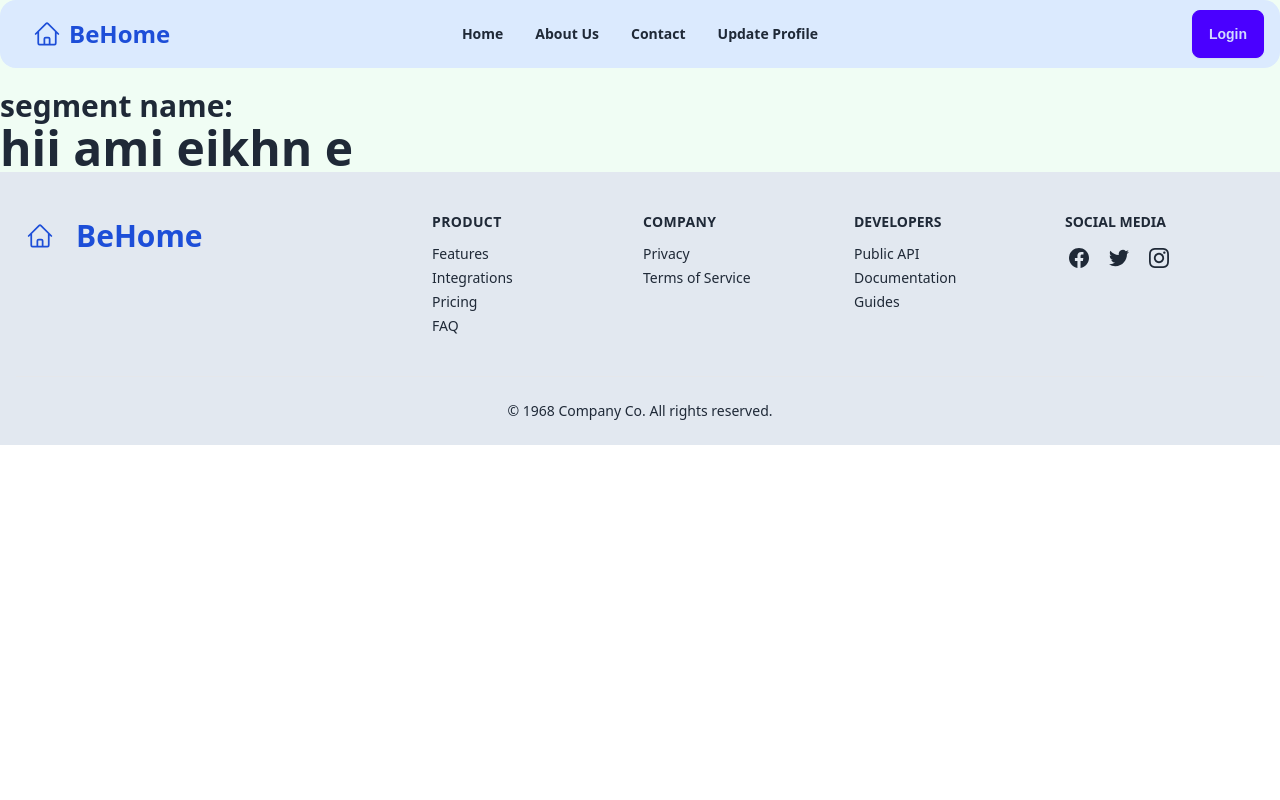
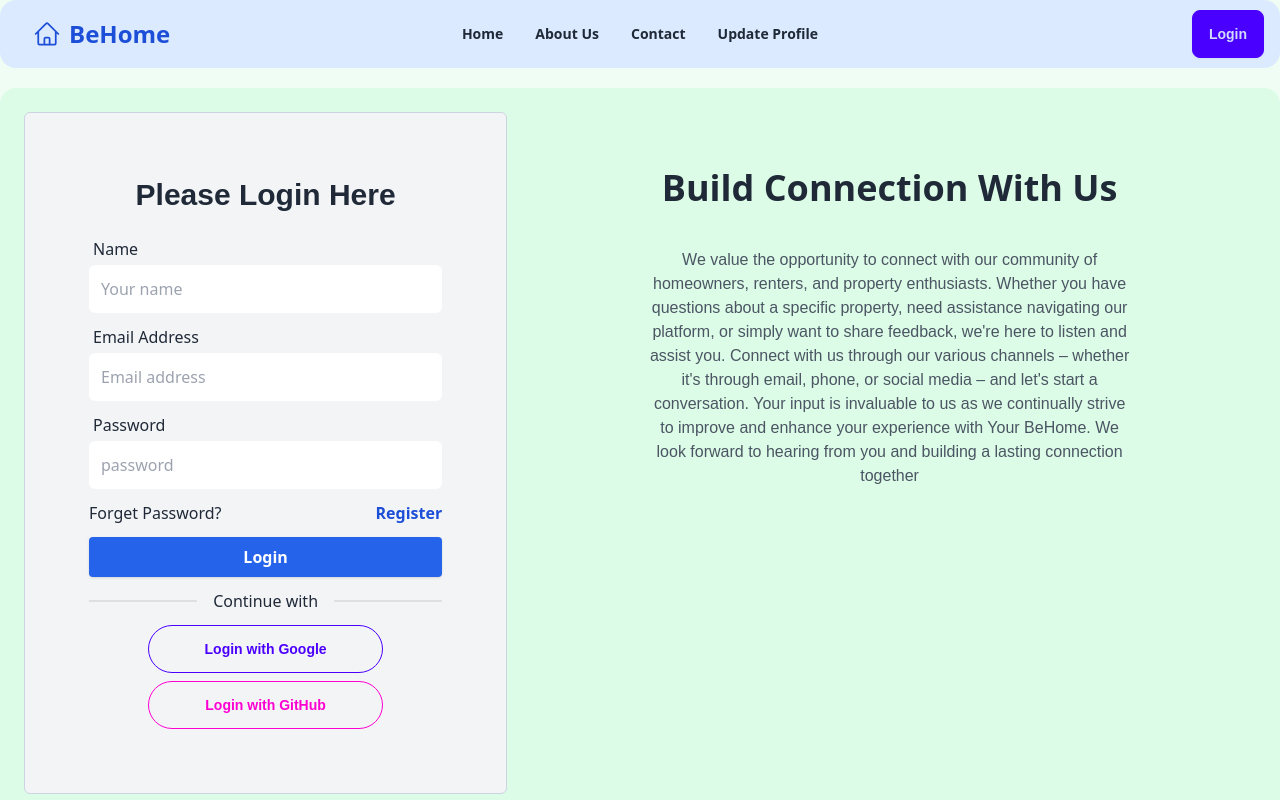
Before and after one commit to Meghla15/BeHome, a React (Vite) app: page /card-details/1 in a window 1280 px wide. Shown: the top 800 px of the page. Built offline with nearby package versions, Linux system fonts and the light colour scheme; no server answers.

Commit message:
registaion section added

```diff
--- /dev/null
+++ b/src/Components/PrivetRoute/PrivetRoute.jsx
@@ -0,0 +1,19 @@
+import React from 'react';
+import UseAuth from '../../Hooks/UseAuth';
+import { Link } from 'react-router-dom';
+import Login from '../../Pages/Login';
+
+const PrivetRoute = ({children}) => {
+    const{user} =UseAuth()
+
+    if (!user) {
+        return <Link to={"/login"}><Login></Login></Link>
+    }
+    return (
+        <div>
+            {children}
+        </div>
+    );
+};
+
+export default PrivetRoute;
--- a/src/DetailsPage/CardDetails.jsx
+++ b/src/DetailsPage/CardDetails.jsx
@@ -4,7 +4,7 @@ import { useParams } from 'react-router-dom';
 
 
 const CardDetails = () => {
-    const [detailData, setDetailData] = useState({});
+    const [singleData, setSingleData] = useState({})
     const {id} = useParams();
     const {cardData} =useCartData();
     console.log(cardData)
@@ -12,18 +12,55 @@ const CardDetails = () => {
 
     useEffect(()=>{
         if (cardData) {
-            const detailData =cardData.find(item => item.id === id);
-            console.log(detailData)
-            setDetailData(detailData);
+            const singleData =cardData.find(item => item.id === id);
+
+            setSingleData(singleData);
+            console.log(singleData)
 
         }
     },[cardData,id]);
-    const {segment_name,estate_title } = detailData || {}
+    const {segment_name,estate_title } = singleData || {}
+
     return (
-        <div>
-           <h1 className='font-bold text-3xl'>segment name:{segment_name}</h1>
-           <p className='font-bold text-5xl'>hii ami eikhn e{estate_title} </p>
+        <div className="hero min-h-screen container mx-auto rounded-2xl bg-base-200 mb-40">
+        <div className="hero-content flex-col lg:flex-row">
+          <img src="https://assets.lbmjournal.com/uploads/2019/11/new-single-family-home.jpg" className="w-[50%] rounded-lg shadow-2xl" />
+          <div className=''>
+          <p className='border-[1px] bg-red-700 text-white rounded-3xl w-1/3 text-center p-2 mb-2'>Status</p>
+            <h1 className="text-2xl font-neon font-semibold mb-2">Estate Name : <span className='font-extrabold font-neon '>Single Family Homes</span></h1>
+            <h1 className="text-2xl font-neon font-bold">Estate Title :<span className='font-extrabold font-neon '>Spacious Family Home in Suburbia</span></h1>
+
+            <p> <span className="py-6 text-xl font-semibold">Description: </span> This beautiful single-family home boasts 4 bedrooms, 2 bathrooms, and a large backyard, making it perfect for families seeking comfort and space. Nestled in the serene suburbs, this property offers a peaceful retreat from the hustle and bustle of city life. With ample natural light and modern amenities, including a spacious living room and fully equipped kitchen, this home is ideal for both relaxation and entertaining guests. Enjoy outdoor gatherings or simply unwind in the privacy of your backyard oasis. Conveniently located near schools, parks, and shopping centers, this home offers the perfect blend of tranquility and convenience.</p>
+
+
+            <div className="flex lg:flex-row flex-col gap-4">
+        <div className="flex">
+        <svg xmlns="http://www.w3.org/2000/svg" viewBox="0 0 24 24" fill="currentColor" class="w-6 h-6 text-orange-600">
+       <path fill-rule="evenodd" d="m11.54 22.351.07.04.028.016a.76.76 0 0 0 .723 0l.028-.015.071-.041a16.975 16.975 0 0 0 1.144-.742 19.58 19.58 0 0 0 2.683-2.282c1.944-1.99 3.963-4.98 3.963-8.827a8.25 8.25 0 0 0-16.5 0c0 3.846 2.02 6.837 3.963 8.827a19.58 19.58 0 0 0 2.682 2.282 16.975 16.975 0 0 0 1.145.742ZM12 13.5a3 3 0 1 0 0-6 3 3 0 0 0 0 6Z" clip-rule="evenodd" />
+     </svg>
+         <p className="font-semibold text-neon"></p>
         </div>
+        <div className="flex">
+        <svg xmlns="http://www.w3.org/2000/svg" viewBox="0 0 24 24" fill="currentColor" class="w-6 h-6 text-orange-500">
+       <path fill-rule="evenodd" d="M8.161 2.58a1.875 1.875 0 0 1 1.678 0l4.993 2.498c.106.052.23.052.336 0l3.869-1.935A1.875 1.875 0 0 1 21.75 4.82v12.485c0 .71-.401 1.36-1.037 1.677l-4.875 2.437a1.875 1.875 0 0 1-1.676 0l-4.994-2.497a.375.375 0 0 0-.336 0l-3.868 1.935A1.875 1.875 0 0 1 2.25 19.18V6.695c0-.71.401-1.36 1.036-1.677l4.875-2.437ZM9 6a.75.75 0 0 1 .75.75V15a.75.75 0 0 1-1.5 0V6.75A.75.75 0 0 1 9 6Zm6.75 3a.75.75 0 0 0-1.5 0v8.25a.75.75 0 0 0 1.5 0V9Z" clip-rule="evenodd" />
+     </svg>
+
+         <p><span  className="font-semibold" >Area:</span></p>
+
+        </div>
+        </div>
+
+        {/* <p className="font-bold">Facilities: </p>
+        <ul className='list-disc pl-5'>
+                   {item.facilities.map((facilities, index) => (
+                    <li className='opacity-70' key={index}> {facilities}</li>
+                     ))}
+                   </ul> */}
+                   <p className='font-semibold font-neon text-2xl mt-3'>Price : <span className='font-neon font-extrabold '> 2500000$</span></p>
+          </div>
+        </div>
+      </div>
+
     );
 };
 
--- a/src/Firebase/FirebaseProvider.jsx
+++ b/src/Firebase/FirebaseProvider.jsx
@@ -1,4 +1,4 @@
-import { GithubAuthProvider, GoogleAuthProvider, createUserWithEmailAndPassword, onAuthStateChanged, signInWithEmailAndPassword, signInWithPopup, signOut} from 'firebase/auth';
+import { GithubAuthProvider, GoogleAuthProvider, createUserWithEmailAndPassword, onAuthStateChanged, signInWithEmailAndPassword, signInWithPopup, signOut, updateProfile} from 'firebase/auth';
 import React, { createContext, useEffect, useState } from 'react';
 import auth from './firebase.config';
 
@@ -14,12 +14,22 @@ const githubProvider = new GithubAuthProvider();
 
 const FirebaseProvider = ({children}) => {
     const [user, setUser] =useState(null);
-    console.log(user)
+
 
     // create user
     const createUser = (email, password) =>{
        return createUserWithEmailAndPassword(auth, email, password)
     }
+
+    // update user profile
+     const updateUserProfile =(name,image) =>{
+       return updateProfile(auth.currentUser,
+             {
+            displayName: name, photoURL: image
+          })
+
+
+     }
 
     // signIn User
     const signInUser = (email, password) =>{
@@ -63,7 +73,8 @@ const FirebaseProvider = ({children}) => {
     signInUser,
     googleLogin,
     githubLogin,
-    logout
+    logout,
+    updateUserProfile,
    }
 
     return (
--- a/src/Pages/Register.jsx
+++ b/src/Pages/Register.jsx
@@ -1,18 +1,22 @@
-import React, { useContext } from 'react';
+
 import { useForm} from "react-hook-form"
 import { Link } from 'react-router-dom';
 import UseAuth from '../Hooks/UseAuth';
 
 const Register = () => {
-    const { createUser }=UseAuth();
+    const { createUser,updateUserProfile }=UseAuth();
 
     const {register,handleSubmit,formState: { errors }} = useForm();
       const onSubmit =data =>{
-        const {email, password} =data
+        const {email, password, image, fullName } =data
         createUser(email,password)
         .then(result =>{
+            updateUserProfile(fullName, image)
             console.log(result);
         })
+        .catch(error =>{
+			console.log(error)
+		 })
       }
     return (
         <section className="p-6 dark:text-gray-800">
--- a/src/Router/Router.jsx
+++ b/src/Router/Router.jsx
@@ -8,6 +8,7 @@ import Contact from "../Pages/Contact";
 import Login from "../Pages/Login";
 import Register from "../Pages/Register";
 import CardDetails from "../DetailsPage/CardDetails";
+import PrivetRoute from "../Components/PrivetRoute/PrivetRoute";
 
 
 const router = createBrowserRouter([
@@ -38,7 +39,7 @@ const router = createBrowserRouter([
         },
         {
           path: "/card-details/:id",
-          element:<CardDetails></CardDetails>
+          element:<PrivetRoute><CardDetails></CardDetails></PrivetRoute>
         },
        {
           path: "/updateProfile",
```
